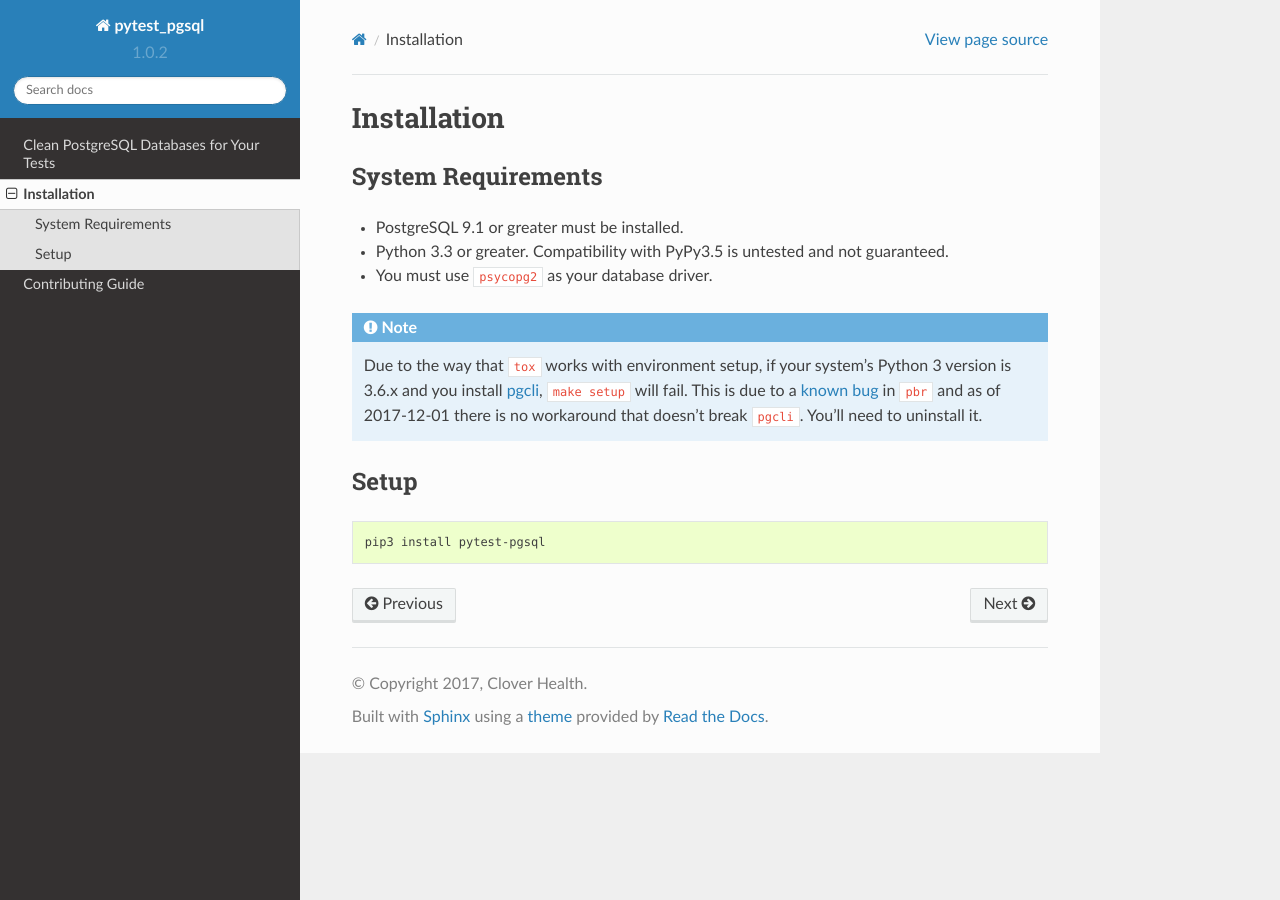
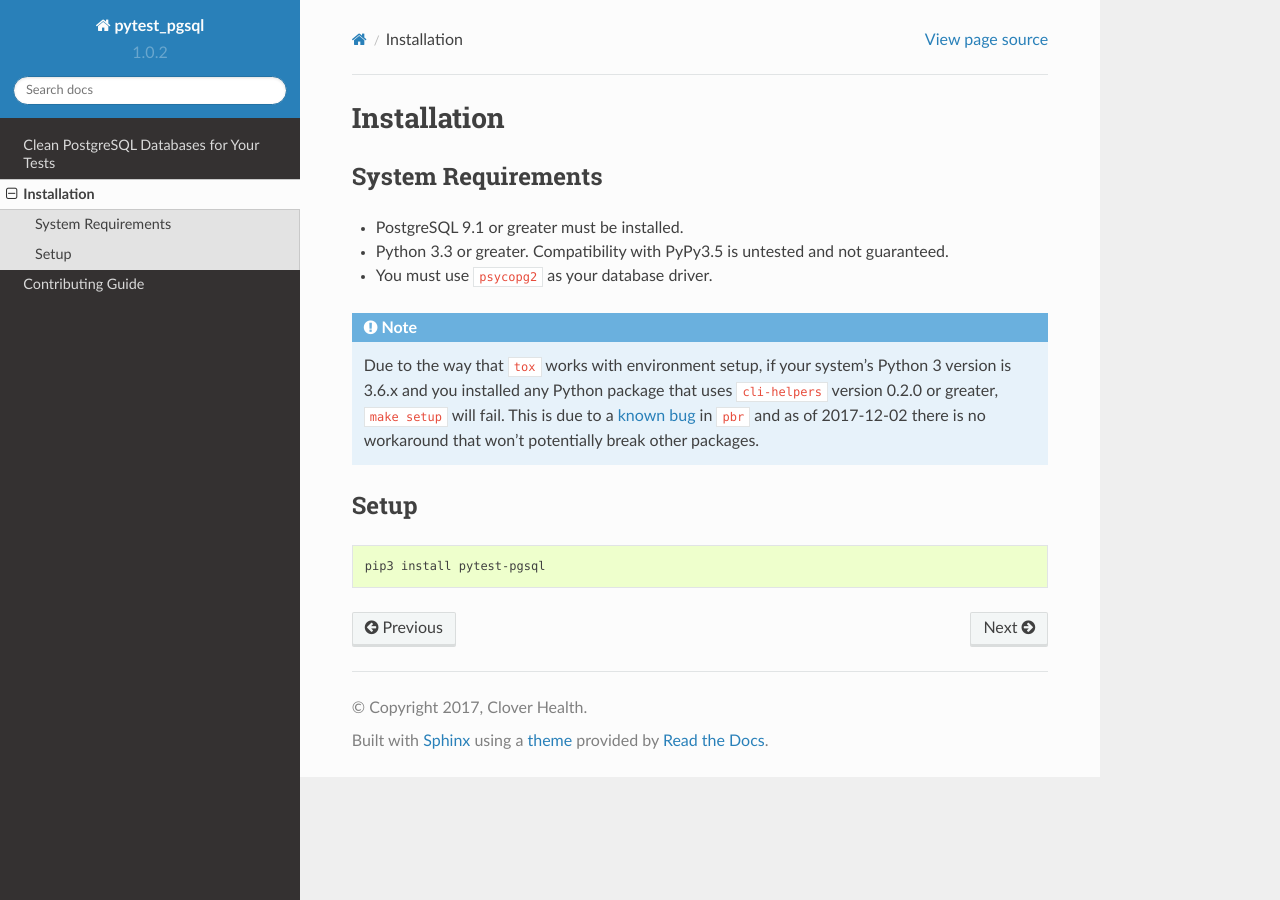
Before and after one commit to CloverHealth/pytest-pgsql, a Sphinx documentation site: the page built from docs/installation.rst, in a window 1280 px wide. Built offline with Sphinx 7.4.7 and the Read the Docs theme 2.0.0, drawn with Linux system fonts in a browser that asks for light colours; pages that are not in the unit, such as notebooks, are missing from menus.

Commit message:
More accurate description of incompatibility

```diff
--- a/docs/installation.rst
+++ b/docs/installation.rst
@@ -11,10 +11,11 @@
 .. note::
 
     Due to the way that ``tox`` works with environment setup, if your system's
-    Python 3 version is 3.6.x and you install `pgcli <https://www.pgcli.com/>`_,
-    ``make setup`` will fail. This is due to a `known bug <https://github.com/OCA/pylint-odoo/issues/144>`_
-    in ``pbr`` and as of 2017-12-01 there is no workaround that doesn't break
-    ``pgcli``. You'll need to uninstall it.
+    Python 3 version is 3.6.x and you installed any Python package that uses
+    ``cli-helpers`` version 0.2.0 or greater, ``make setup`` will fail. This is
+    due to a `known bug <https://github.com/OCA/pylint-odoo/issues/144>`_ in
+    ``pbr`` and as of 2017-12-02 there is no workaround that won't potentially
+    break other packages.
 
 Setup
 -----
```
